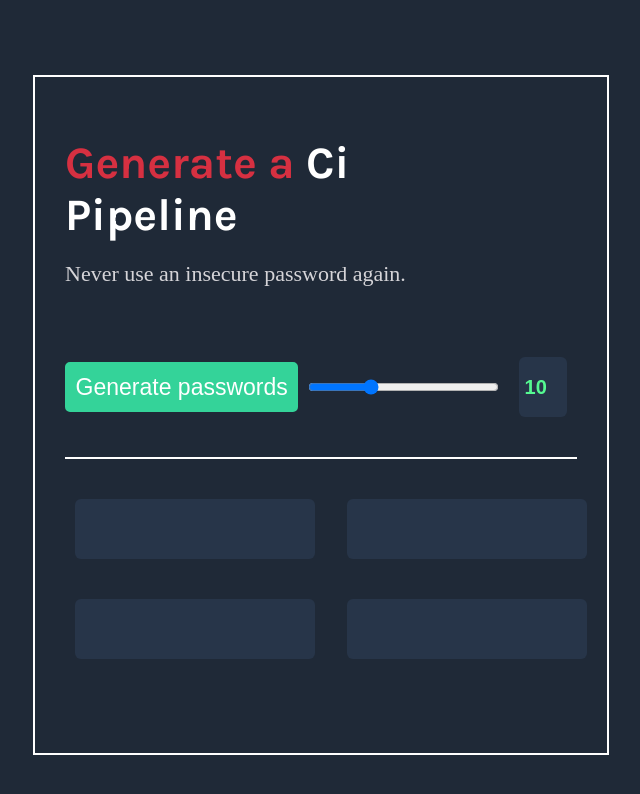
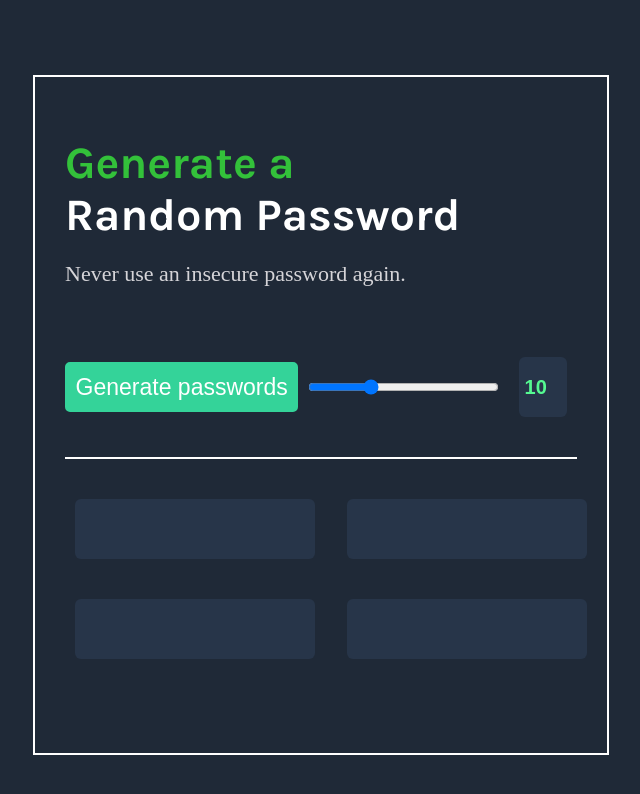
Before and after one commit to AhmedMagdy24/Password-Generator, a plain HTML site: page app/index.html in a window 1280 px wide. Shown: the whole page, without its empty margins (319-959 px from the left). Drawn offline with Linux system fonts and the light colour scheme; some icons are missing.

```diff
--- a/app/index.html
+++ b/app/index.html
@@ -14,7 +14,7 @@
     <div class="box">
         <div class="container">
         <div class="header">
-        <h2>Generate a <span class="text-accent">Ci Pipeline</span></h2>
+        <h2>Generate a <span class="text-accent">Random Password</span></h2>
     </div>
     <div class="header2">
         <i class="fa-solid fa-bolt-auto"></i>
--- a/app/style.css
+++ b/app/style.css
@@ -43,7 +43,7 @@
     .header h2{
 
       margin-top: 80x;
-      color: #d63041;
+      color: #33c13a;
       font-family: 'Karla', sans-serif;
       font-size: 45px;
       width: 400px;
```
